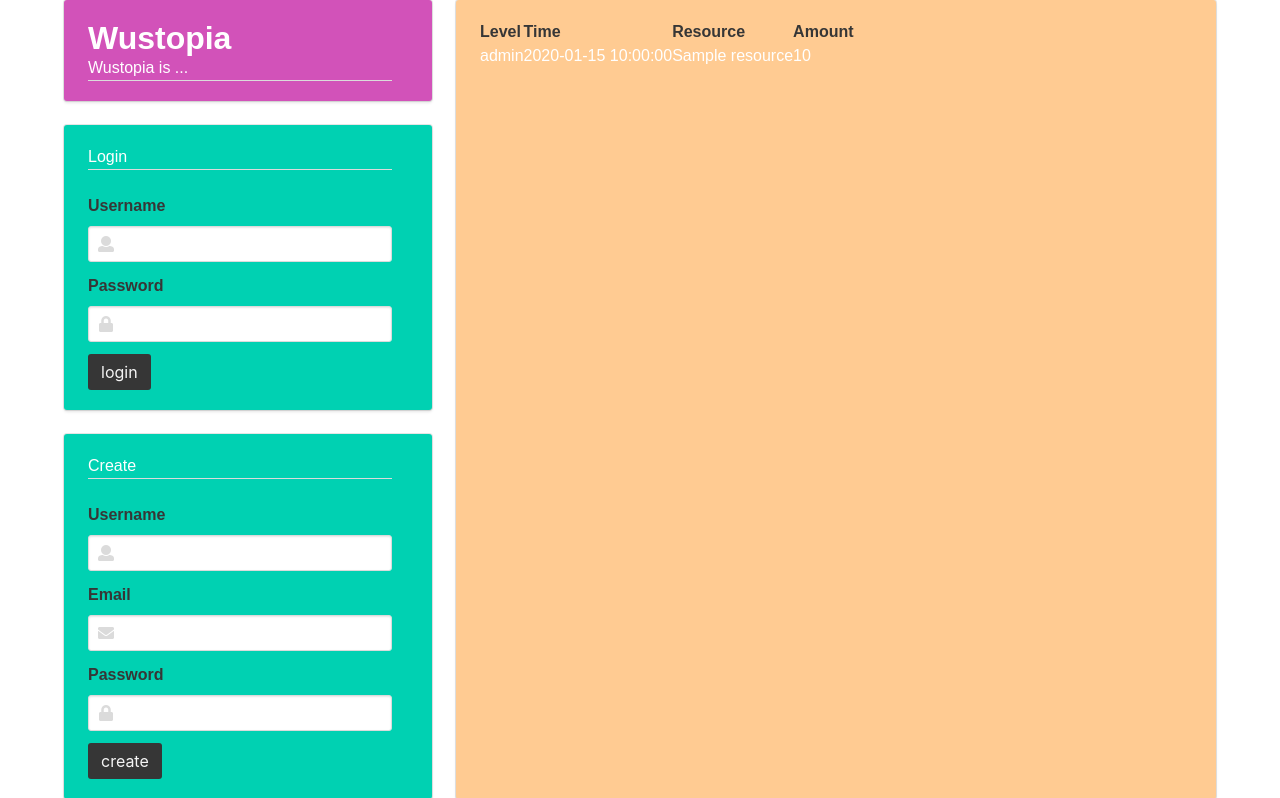
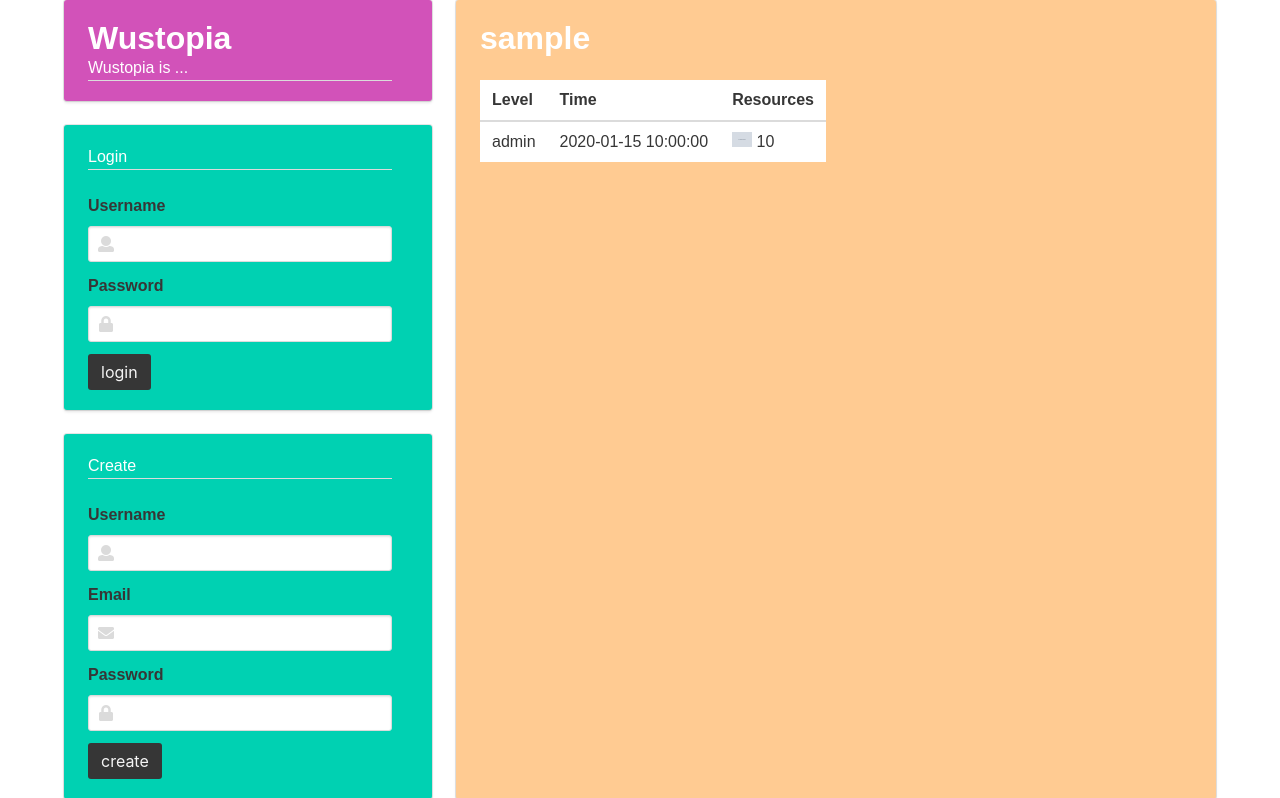
Before and after one commit to exmatrikulator/wustopia, a Flask app: template webapp/templates/help_building.html in a window 1280 px wide. Shown: the top 798 px of the page. Run offline with Flask 2, Linux system fonts and the light colour scheme; the template is opened without the code that fills it: most values are stand-ins (such as "Sample title", 1, 10 or a date in 2020); grey boxes marked "Sample" are stand-in pictures; form fields are guessed from the names that the template uses.

Commit message:
nicer table

```diff
--- a/webapp/static/javascript/application.js
+++ b/webapp/static/javascript/application.js
@@ -216,7 +216,7 @@ var addItem = function(item) {
     text = text + "<br>Bauzeit: " + get_time_as_string(item.buildtime);
   }
   text = text + "<br><button class=\"button is-primary\" onclick=\"build(' + item.id + ')\">bauen</button>";
-
+  text = text + "<br><a href=\"/help/building/" + item.category + "\">help</a>"
 
   //remove old marker/layer
   if(wustopia.marker[item.id])
--- a/webapp/templates/help_building.html
+++ b/webapp/templates/help_building.html
@@ -1,9 +1,11 @@
-{% extends "base.html" %} {% block title %}Help{% endblock %} {% block head %} {{ super() }}
+{% extends "base.html" %} {% block title %}Help | {{slug}}{% endblock %} {% block head %} {{ super() }}
 
 {% endblock %} {% block content %}
 
+<h1 class="title">{{slug}}</h1>
 
-<table>
+<table class="table">
+  <thead>
     <tr>
       <th>
         Level
@@ -12,28 +14,25 @@
         Time
       </th>
       <th>
-      Resource
-    </th>
-    <th>
-      Amount
+        Resources
       </th>
     </tr>
+  </thead>
+  <tbody>
   {% for data in costs %}
     <tr>
       <td>
-      {{ data.buildcost.level }}
+        {{ data.BuildCost.level }}
       </td>
       <td>
-      {{ data.buildcost.time }}
+        {{ data.BuildCost.time }}
       </td>
       <td>
-      {{ data.resource.name }}
-    </td>
-    <td>
-      {{ data.amount }}
+        <img src="{{ data.Resource.image }}" alt="{{ data.Resource.name }}"> {{ data.BuildCostResource.amount }}
       </td>
     </tr>
   {% endfor %}
+  </tbody>
 </table>
 
 {% endblock %}
```
Also changed, not shown: webapp/views.py (+10 -2 lines). Lines whose indentation alone changed are shown as unchanged.
